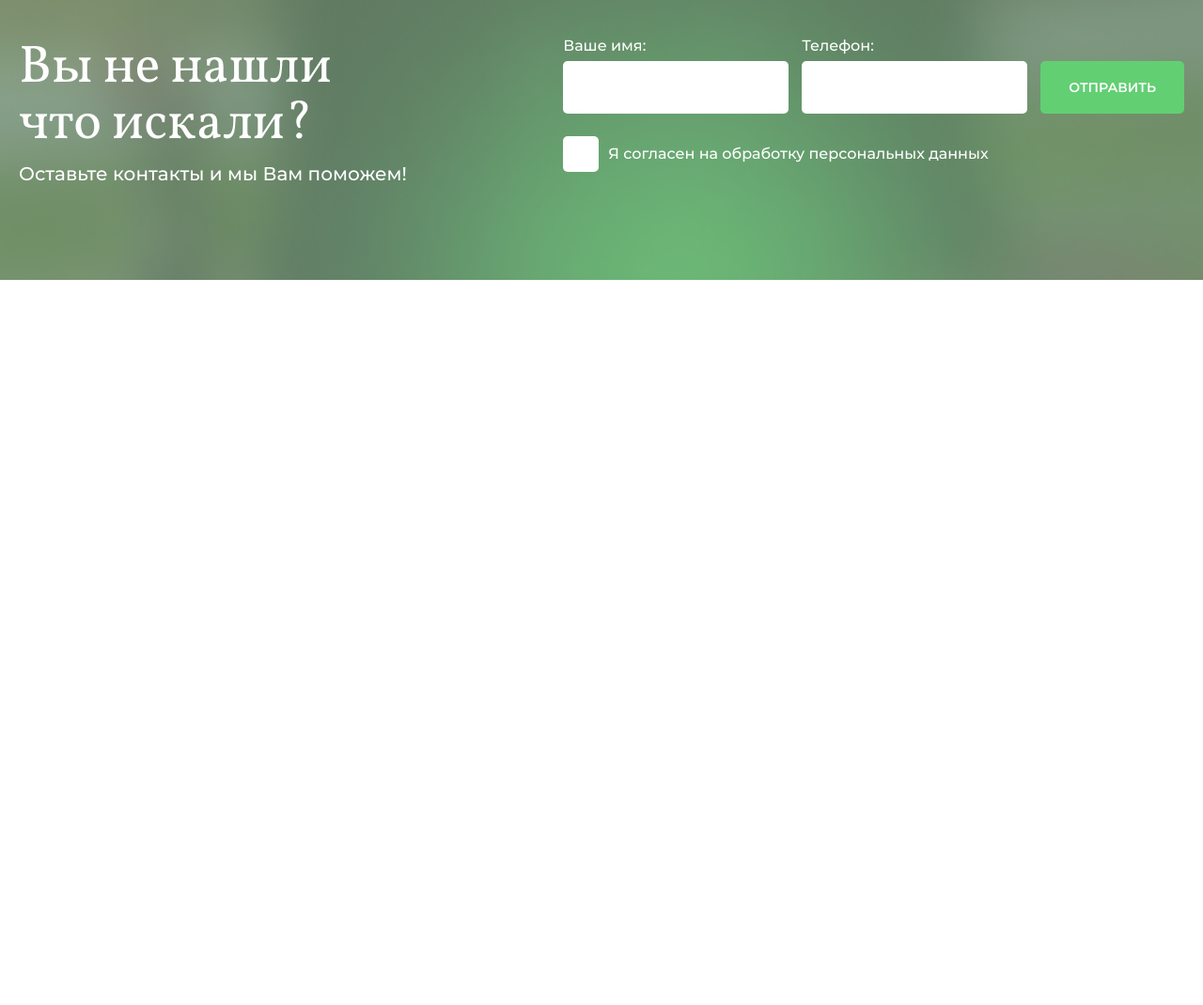
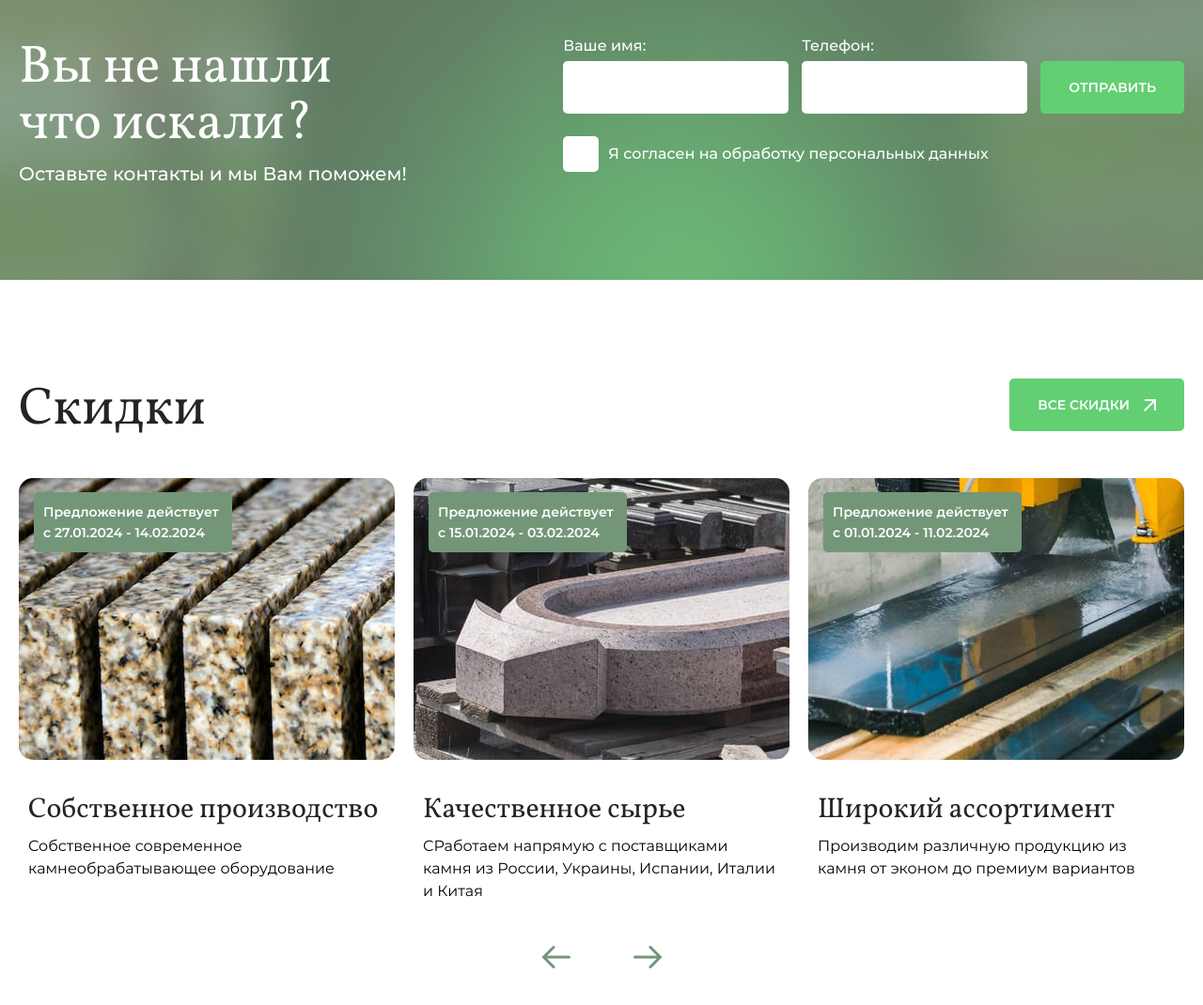
Before and after one commit to fayzullayevelmurod/STONE-CITY, a website: page index.html in a window 1280 px wide. Shown: the part 5066-6136 px from the top of the page at 94% size. Before the commit the page ends 5364 px from the top, so only its background shows below. Drawn offline with Linux system fonts and the light colour scheme.

Commit message:
discount section media query finished

```diff
--- a/index.html
+++ b/index.html
@@ -644,10 +644,10 @@
 			</section>
 
 			<!-- slider section -->
-			<!-- <div class="container my-[100px]">
-				<div class="flex justify-between items-center mb-[45px]">
+			<div class="container my-[100px]">
+				<div class="flex  justify-between xsm:items-center sm:mb-[45px] mb-[30px]">
 					<h3 class="title-text__two text-black-400">Скидки</h3>
-					<a class="btn flex items-center space-x-[15px]" href="#!">
+					<a class="btn flex items-center space-x-[15px] w-fit" href="#!">
 						<span>все скидки</span>
 						<img src="./src/images/icons/arrow-icon.svg" alt="">
 					</a>
@@ -660,10 +660,10 @@
 								<p class="font-semibold text-white text-sm leading-5.5">Предложение действует с 27.01.2024 -
 									14.02.2024</p>
 							</div>
-							<img class="rounded-1xl" src="./src/images/discount-img1.png" alt="">
-							<div class="px-[10px] mt-[30px]">
+							<img class="rounded-1xl w-full object-cover h-[300px]" src="./src/images/discount-img1.png" alt="">
+							<div class="lg:px-[10px] md:mt-[30px] mt-[15px] px-0">
 								<h5
-									class="text-black-400 text-[30px] leading-[40px] font-normal font-Vollkorn hover:text-green-100 cursor-pointer">
+									class="text-black-400 md:text-[30px] text-[25px] leadin-[30px] md:leading-[40px] font-normal font-Vollkorn hover:text-green-100 cursor-pointer">
 									Собственное производство
 								</h5>
 								<p class="text-base leading-6 mt-[10px]">Собственное современное камнеобрабатывающее оборудование
@@ -675,10 +675,10 @@
 								<p class="font-semibold text-white text-sm leading-5.5">Предложение действует
 									с 15.01.2024 - 03.02.2024</p>
 							</div>
-							<img class="rounded-1xl" src="./src/images/discount-img2.png" alt="">
-							<div class="px-[10px] mt-[30px]">
+							<img class="rounded-1xl w-full object-cover h-[300px]" src="./src/images/discount-img2.png" alt="">
+							<div class="lg:px-[10px] md:mt-[30px] mt-[15px] px-0">
 								<h5
-									class="text-black-400 text-[30px] leading-[40px] font-normal font-Vollkorn hover:text-green-100 cursor-pointer">
+									class="text-black-400 md:text-[30px] text-[25px] leadin-[30px] md:leading-[40px] font-normal font-Vollkorn hover:text-green-100 cursor-pointer">
 									Качественное сырье
 								</h5>
 								<p class="text-base leading-6 mt-[10px]">СРаботаем напрямую с поставщиками камня из России, Украины,
@@ -690,10 +690,10 @@
 								<p class="font-semibold text-white text-sm leading-5.5">Предложение действует
 									с 01.01.2024 - 11.02.2024</p>
 							</div>
-							<img class="rounded-1xl" src="./src/images/discount-img3.png" alt="">
-							<div class="px-[10px] mt-[30px]">
+							<img class="rounded-1xl w-full object-cover h-[300px]" src="./src/images/discount-img3.png" alt="">
+							<div class="lg:px-[10px] md:mt-[30px] mt-[15px] px-0">
 								<h5
-									class="text-black-400 text-[30px] leading-[40px] font-normal font-Vollkorn hover:text-green-100 cursor-pointer">
+									class="text-black-400 md:text-[30px] text-[25px] leadin-[30px] md:leading-[40px] font-normal font-Vollkorn hover:text-green-100 cursor-pointer">
 									Широкий ассортимент
 								</h5>
 								<p class="text-base leading-6 mt-[10px]">Производим различную продукцию из камня от эконом до премиум
@@ -705,10 +705,10 @@
 								<p class="font-semibold text-white text-sm leading-5.5">Предложение действует с 27.01.2024 -
 									14.02.2024</p>
 							</div>
-							<img class="rounded-1xl" src="./src/images/discount-img1.png" alt="">
-							<div class="px-[10px] mt-[30px]">
+							<img class="rounded-1xl w-full object-cover h-[300px]" src="./src/images/discount-img1.png" alt="">
+							<div class="lg:px-[10px] md:mt-[30px] mt-[15px] px-0">
 								<h5
-									class="text-black-400 text-[30px] leading-[40px] font-normal font-Vollkorn hover:text-green-100 cursor-pointer">
+									class="text-black-400 md:text-[30px] text-[25px] leadin-[30px] md:leading-[40px] font-normal font-Vollkorn hover:text-green-100 cursor-pointer">
 									Собственное производство
 								</h5>
 								<p class="text-base leading-6 mt-[10px]">Собственное современное камнеобрабатывающее оборудование
@@ -720,10 +720,10 @@
 								<p class="font-semibold text-white text-sm leading-5.5">Предложение действует
 									с 15.01.2024 - 03.02.2024</p>
 							</div>
-							<img class="rounded-1xl" src="./src/images/discount-img2.png" alt="">
-							<div class="px-[10px] mt-[30px]">
+							<img class="rounded-1xl w-full object-cover h-[300px]" src="./src/images/discount-img2.png" alt="">
+							<div class="lg:px-[10px] md:mt-[30px] mt-[15px] px-0">
 								<h5
-									class="text-black-400 text-[30px] leading-[40px] font-normal font-Vollkorn hover:text-green-100 cursor-pointer">
+									class="text-black-400 md:text-[30px] text-[25px] leadin-[30px] md:leading-[40px] font-normal font-Vollkorn hover:text-green-100 cursor-pointer">
 									Качественное сырье
 								</h5>
 								<p class="text-base leading-6 mt-[10px]">СРаботаем напрямую с поставщиками камня из России, Украины,
@@ -735,10 +735,10 @@
 								<p class="font-semibold text-white text-sm leading-5.5">Предложение действует
 									с 01.01.2024 - 11.02.2024</p>
 							</div>
-							<img class="rounded-1xl" src="./src/images/discount-img3.png" alt="">
-							<div class="px-[10px] mt-[30px]">
+							<img class="rounded-1xl w-full object-cover h-[300px]" src="./src/images/discount-img3.png" alt="">
+							<div class="lg:px-[10px] md:mt-[30px] mt-[15px] px-0">
 								<h5
-									class="text-black-400 text-[30px] leading-[40px] font-normal font-Vollkorn hover:text-green-100 cursor-pointer">
+									class="text-black-400 md:text-[30px] text-[25px] leadin-[30px] md:leading-[40px] font-normal font-Vollkorn hover:text-green-100 cursor-pointer">
 									Широкий ассортимент
 								</h5>
 								<p class="text-base leading-6 mt-[10px]">Производим различную продукцию из камня от эконом до премиум
@@ -746,7 +746,7 @@
 							</div>
 						</div>
 					</div>
-					<div class="flex space-x-[67px] justify-center mt-[46px]">
+					<div class="flex space-x-[67px] justify-center sm:mt-[46px] mt-[25px]">
 						<div class="swiper-button swiper-button-prev3">
 							<svg width="30" height="24" viewBox="0 0 30 24" fill="none" xmlns="http://www.w3.org/2000/svg">
 								<path d="M12 1.5L1.5 12M1.5 12L12 22.5M1.5 12H28.5" stroke="#739678" stroke-width="3"
@@ -761,7 +761,7 @@
 						</div>
 					</div>
 				</div>
-			</div> -->
+			</div>
 
 			<!-- catalog section -->
 			<!-- <section class="catalog-section">
@@ -1135,7 +1135,7 @@
 					<div class="swiper discount-swiper">
 						<div class="swiper-wrapper">
 							<div class="swiper-slide">
-								<img class="rounded-1xl" src="./src/images/our-works-img1.png" alt="">
+								<img class="rounded-1xl w-full object-cover h-[300px]" src="./src/images/our-works-img1.png" alt="">
 								<div class="p-[10px] mt-[20px]">
 									<h5 class="text-black-400 text-[30px] leading-[40px] font-normal font-Vollkorn">
 										Подоконник из камня
@@ -1143,7 +1143,7 @@
 								</div>
 							</div>
 							<div class="swiper-slide">
-								<img class="rounded-1xl" src="./src/images/our-works-img2.png" alt="">
+								<img class="rounded-1xl w-full object-cover h-[300px]" src="./src/images/our-works-img2.png" alt="">
 								<div class="p-[10px] mt-[20px]">
 									<h5 class="text-black-400 text-[30px] leading-[40px] font-normal font-Vollkorn">
 										Подоконник из камня
--- a/src/css/main.css
+++ b/src/css/main.css
@@ -408,6 +408,10 @@ swiper-button-prev {
 		@apply text-[30px] leading-[40px]
 	}
 
+	.btn {
+		@apply py-[10px] px-[20px] text-sm;
+	}
+
 	.swiper-button svg,
 	.swiper-button svg {
 		@apply w-[24px]
--- a/src/js/main.js
+++ b/src/js/main.js
@@ -51,6 +51,24 @@ var swiper = new Swiper(".discount-swiper", {
 		nextEl: ".swiper-button-next3",
 		prevEl: ".swiper-button-prev3",
 	},
+	breakpoints: {
+		1150: {
+			slidesPerView: 3,
+			spaceBetween: 20,
+		},
+		720: {
+			slidesPerView: 2,
+			spaceBetween: 10,
+		},
+		542: {
+			slidesPerView: 2,
+			spaceBetween: 10,
+		},
+		0: {
+			slidesPerView: 1,
+			spaceBetween: 20,
+		},
+	}
 });
 
 // read more
```
Also changed, not shown: src/css/output.css.
